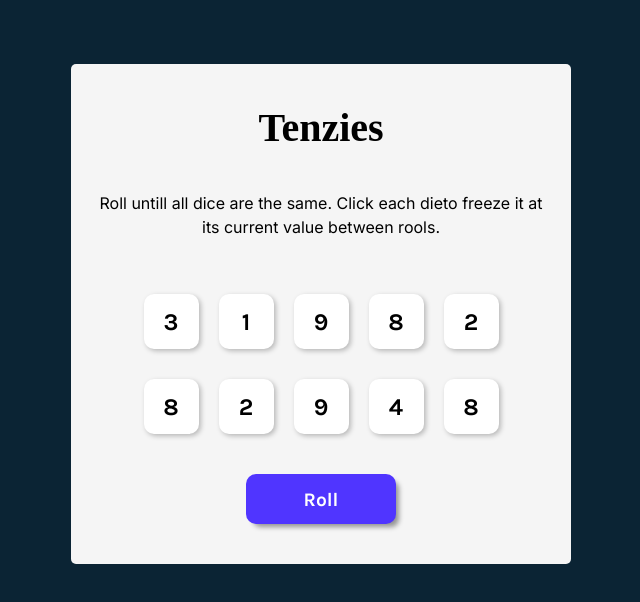
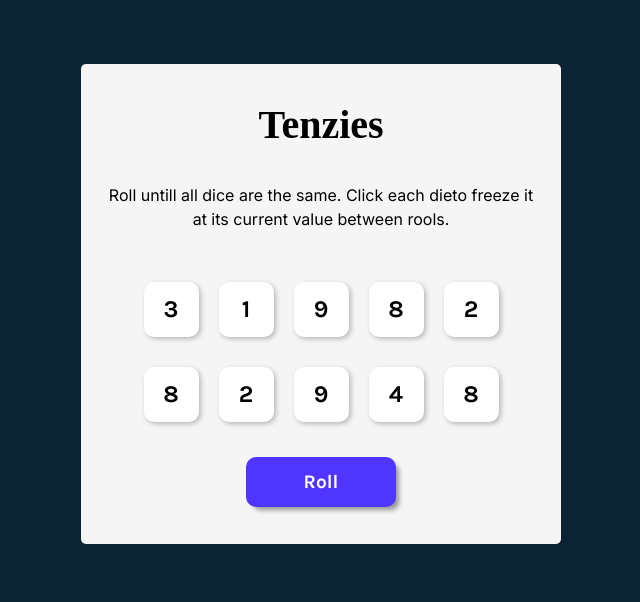
Before and after one commit to DeepikaDudala/tenzies-game, a React (Vite) app: page / in a window 1280 px wide. Shown: the top 602 px of the page, without its empty margins (319-959 px from the left). Built offline with nearby package versions, Linux system fonts and the light colour scheme.

Commit message:
Update style.css

```diff
--- a/style.css
+++ b/style.css
@@ -14,14 +14,16 @@ body{
 main
 {
     background-color: #F5F5F5;
-    height: 500px;
-    width: 500px;
+    height: 480px;
+    width: 480px;
     border-radius: 5px;
     padding: 20px;
     display: flex;
     flex-direction: column;
     justify-content: space-around;
     align-items: center;
+    max-height: 500px;
+    max-width: 500px;
 }
 .confetti
 {
```
